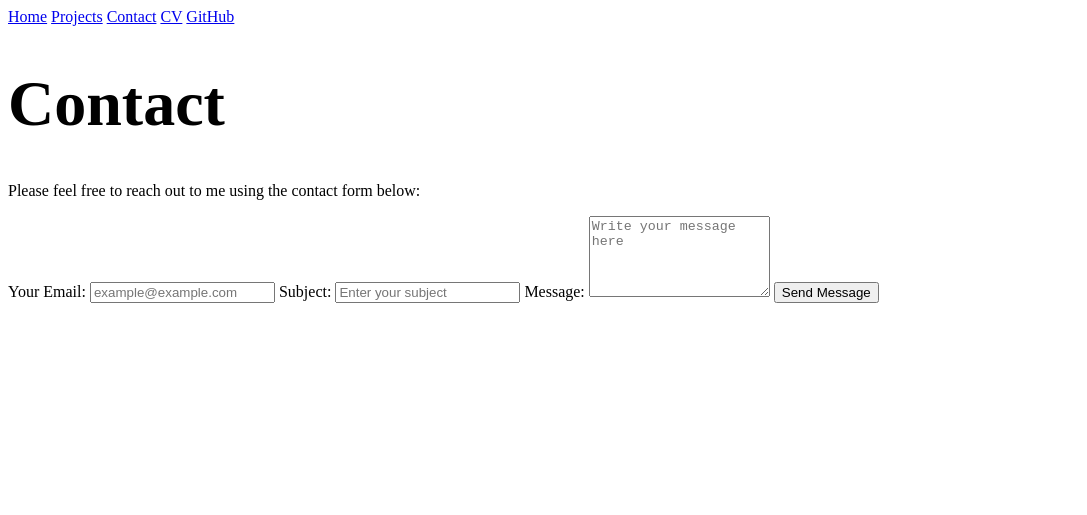
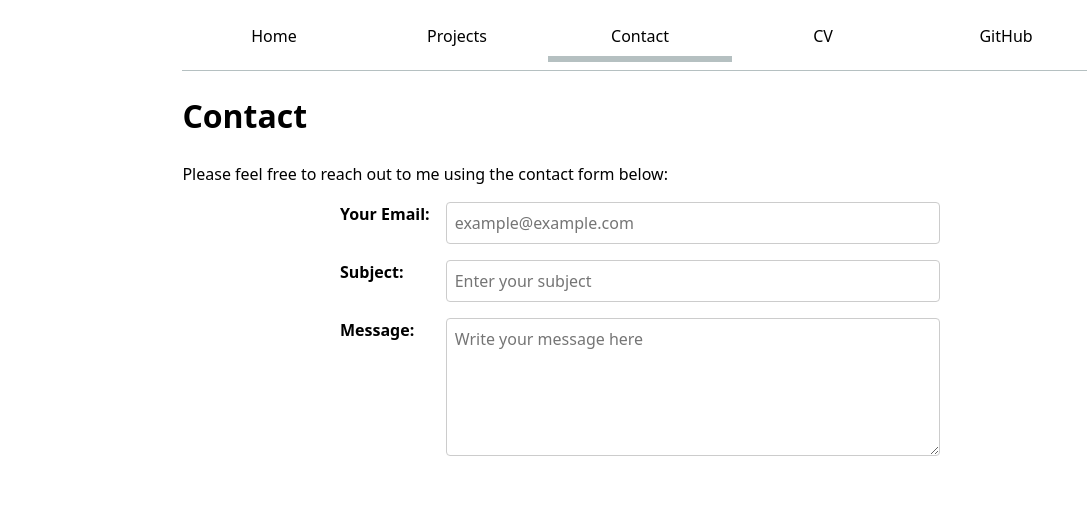
Before and after one commit to scottbenninger/portfolio, a plain HTML site: page contact/index.html in a window 1280 px wide. Shown: the whole page, without its empty margins (0-1087 px from the left). Drawn offline with Linux system fonts and the light colour scheme.

Commit message:
Update style.css

```diff
--- a/style.css
+++ b/style.css
@@ -1,52 +1,81 @@
-/* Projects grid container */
-.projects {
-  display: grid; /* Enable grid layout */
-  grid-template-columns: repeat(auto-fill, minmax(15em, 1fr)); /* Flexible columns */
-  gap: 1em; /* Space between articles */
-  padding: 1em; /* Add padding inside the container */
+/* General styling */
+body {
+  font: 100%/1.5 system-ui;
+  max-width: 100ch;
+  margin-inline: auto;
+  padding-inline: 1em;
+  accent-color: var(--color-accent);
 }
 
-/* Project articles */
-.projects article {
-  display: grid; /* Make each article a grid container */
-  grid-template-rows: subgrid; /* Align content across rows */
-  grid-row: span 3; /* Span three rows */
-  border: 1px solid #ccc; /* Light border for separation */
-  border-radius: 8px; /* Rounded corners */
-  padding: 1em; /* Padding inside articles */
-  background-color: #f9f9f9; /* Light background color */
+/* Navigation styling */
+nav {
+  display: flex;
+  justify-content: space-around;
+  border-bottom: 1px solid oklch(80% 3% 200);
+  margin-bottom: 1em;
+  padding: 0.5em 0;
 }
 
-/* Headings inside articles */
-.projects h2 {
-  margin: 0; /* Remove default margin */
-  font-size: 1.25em; /* Adjust size */
-  text-wrap: balance; /* Improve line wrapping */
+nav a {
+  flex: 1;
+  text-decoration: none;
+  color: inherit;
+  text-align: center;
+  padding: 0.5em;
+  border-bottom: 0.4em solid transparent;
+  transition: border-color 0.3s, background-color 0.3s;
 }
 
-/* Images inside articles */
-.projects img {
-  width: 100%; /* Full width of container */
-  height: auto; /* Maintain aspect ratio */
-  margin-bottom: 0.5em; /* Space below image */
-  border-radius: 4px; /* Slightly rounded corners */
+nav a.current {
+  border-bottom: 0.4em solid oklch(80% 3% 200);
+  padding-bottom: 0.1em;
 }
 
-/* Paragraphs inside articles */
-.projects p {
-  margin: 0; /* Remove default margin */
-  font-size: 1em; /* Standard text size */
-  line-height: 1.5; /* Readable line height */
+nav a:hover {
+  border-bottom: 0.4em solid var(--color-accent);
+  background-color: oklch(from var(--color-accent) 95% 5% h);
 }
 
-/* Heading size and line-height adjustments for all pages */
-h1 {
-  font-size: 400%; /* Significantly larger for better hierarchy */
-  line-height: 1.1; /* Smaller line-height */
-  text-wrap: balance; /* Balance text wrapping */
+/* Form styling */
+form {
+  display: grid; /* Enable CSS Grid */
+  grid-template-columns: auto 1fr; /* Two columns: labels and inputs */
+  gap: 1em; /* Add space between rows */
+  max-width: 600px; /* Limit form width */
+  margin: 0 auto; /* Center the form on the page */
 }
 
-h2, h3, h4, h5, h6 {
-  line-height: 1.1;
-  text-wrap: balance;
+label {
+  grid-column: 1; /* Place labels in the first column */
+  font-weight: bold;
 }
+
+input, textarea {
+  grid-column: 2; /* Place inputs and textareas in the second column */
+  font: inherit; /* Match the font with the rest of the page */
+  width: 100%; /* Full width of container */
+  padding: 0.5em;
+  box-sizing: border-box; /* Include padding and border in width */
+  border: 1px solid #ccc;
+  border-radius: 4px;
+}
+
+textarea {
+  resize: vertical; /* Allow vertical resizing only */
+}
+
+button {
+  grid-column: 1 / -1; /* Span across all columns */
+  padding: 0.5em 1em;
+  font: inherit;
+  background-color: var(--color-accent);
+  color: white;
+  border: none;
+  border-radius: 4px;
+  cursor: pointer;
+  transition: background-color 0.3s;
+}
+
+button:hover {
+  background-color: oklch(55% 50% 0); /* Slightly darker accent color */
+}
```
